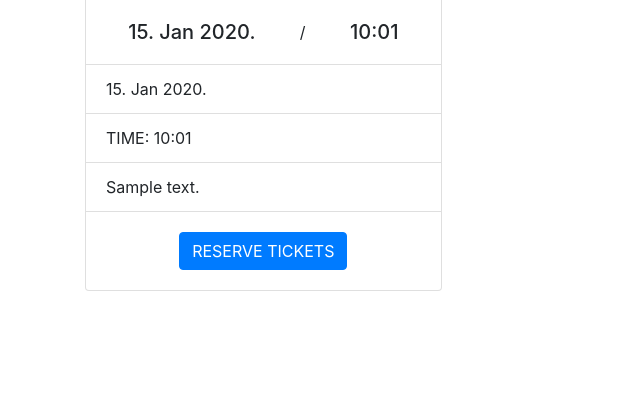
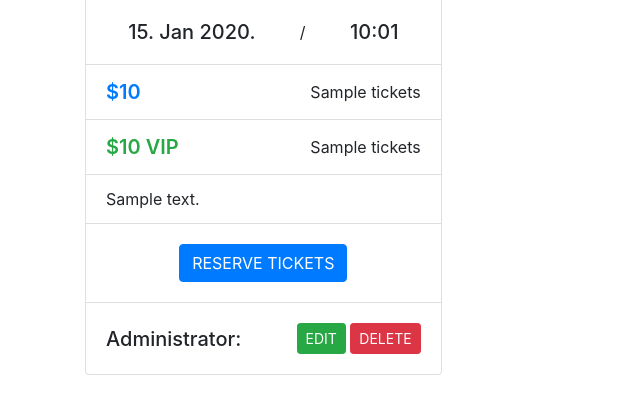
Before and after one commit to AndrejNikolic/Ticket-Reservator-project, a PHP site: page /concerts.php in a window 1280 px wide. Shown: the part 255-669 px from the top of the page, without its empty margins (0-640 px from the left). Run offline with PHP 8.4, Linux system fonts and the light colour scheme; the visitor is signed in with stand-in values (Sample User, id 1); tables that the repository leaves empty or names only in its code hold one stand-in row (values such as "Sample post").

Commit message:
edit / delete concert buttons

```diff
--- a/concerts.php
+++ b/concerts.php
@@ -30,14 +30,23 @@ $_SESSION['page']="concerts";
                                 <h5>'.date("H:m", strtotime($row['start_date'])).'</h5>
                             </div>
                             <ul class="list-group list-group-flush">
-                                <li class="list-group-item">'.date("d. M Y.", strtotime($row['start_date'])).'</li>
-                                <li class="list-group-item">TIME: '.date("H:m", strtotime($row['start_date'])).'</li>
+                                <li class="list-group-item"><span class="price">$'.$row['price_ticket'].'</span><span> '.$row['num_ticket'].' tickets</span></li>
+                                <li class="list-group-item vip"><span class="price">$'.$row['price_vip'].' VIP</span><span> '.$row['num_vip'].' tickets</span></li>
                                 <li class="list-group-item"><p class="card-text">'. $row['description'] .'</p></li>
                             </ul>
                             <div class="card-body text-center">
                             <a href="concert_details.php?id='. $row['id_concert'] .'" class="btn btn-primary">RESERVE TICKETS</a>
+                            </div>';
+                if (isset($_SESSION['admin'])) {
+                    echo '<div class="card-body admin_concert-edit">
+                            <h5>Administrator:</h5>
+                            <div>
+                                <a href="concert_edit.php?id='. $row['id_concert'] .'" class="btn btn-success btn-sm">EDIT</a>
+                                <a href="concert_delete.php?id='. $row['id_concert'] .'" class="btn btn-danger btn-sm">DELETE</a>
                             </div>
                         </div>';
+                }
+                echo    '</div>';
             }
         ?>
         </div>
--- a/css/style.css
+++ b/css/style.css
@@ -28,6 +28,41 @@
   display: -webkit-box;
   -webkit-line-clamp: 3;
   -webkit-box-orient: vertical;
+}
+
+.card .list-group .list-group-item {
+  display: -webkit-box;
+  display: -ms-flexbox;
+  display: flex;
+  -webkit-box-align: center;
+      -ms-flex-align: center;
+          align-items: center;
+  -webkit-box-pack: justify;
+      -ms-flex-pack: justify;
+          justify-content: space-between;
+}
+
+.card .list-group .list-group-item .price {
+  font-size: 20px;
+  font-weight: 600;
+  color: #007aff;
+}
+
+.card .list-group .list-group-item.vip .price {
+  color: #28a745;
+}
+
+.card .admin_concert-edit {
+  display: -webkit-box;
+  display: -ms-flexbox;
+  display: flex;
+  -webkit-box-align: center;
+      -ms-flex-align: center;
+          align-items: center;
+  -webkit-box-pack: justify;
+      -ms-flex-pack: justify;
+          justify-content: space-between;
+  border-top: 1px solid rgba(0, 0, 0, 0.125);
 }
 
 /* HEADER */
--- a/css/style.scss
+++ b/css/style.scss
@@ -1,4 +1,7 @@
 $breakpoint-tablet: 768px;
+$main-color: #007aff;
+$success-color: #28a745;
+$warning-color: #dc3545;
 
 /* Bootstrap fixes */
 .table th, .table td {
@@ -24,6 +27,27 @@ $breakpoint-tablet: 768px;
         display: -webkit-box;
         -webkit-line-clamp: 3;
         -webkit-box-orient: vertical;
+    }
+    .list-group {
+        .list-group-item {
+            display: flex;
+            align-items: center;
+            justify-content: space-between;
+            .price {
+                font-size: 20px;
+                font-weight: 600;
+                color: $main-color;
+            }
+            &.vip .price {
+                color: $success-color;
+            }
+        }
+    }
+    .admin_concert-edit {
+        display: flex;
+        align-items: center;
+        justify-content: space-between;
+        border-top: 1px solid rgba(0, 0, 0, 0.125);
     }
 }
 
```
Also changed, not shown: 1 other file.
